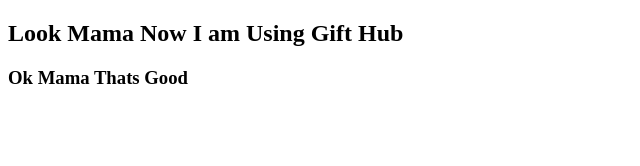
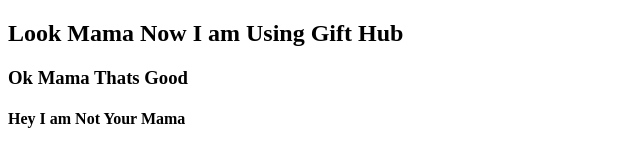
Before and after one commit to KaziReazulislam1999/first-day-at-gift-hub, a plain HTML site: page index.html in a window 1280 px wide. Shown: the whole page, without its empty margins (0-640 px from the left). Drawn offline with Linux system fonts and the light colour scheme.

Commit message:
Update index.html
h4 added

```diff
--- a/index.html
+++ b/index.html
@@ -8,5 +8,6 @@
 <body>
     <h2>Look Mama Now I am Using Gift Hub</h2>
     <h3>Ok Mama Thats Good</h3>
+    <h4>Hey I am Not Your Mama </h4>
 </body>
 </html>
```
